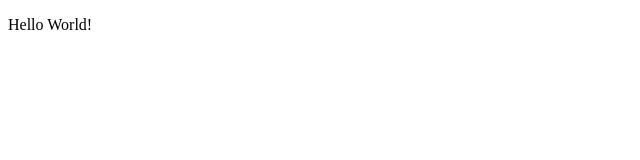
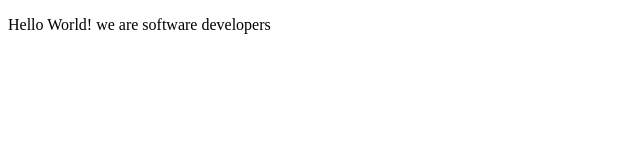
Before and after one commit to utsargo/dicksonUtsargoProject, a plain HTML site: page index.html in a window 1280 px wide. Shown: the whole page, without its empty margins (0-640 px from the left). Drawn offline with Linux system fonts and the light colour scheme.

Commit message:
Update index.html

```diff
--- a/index.html
+++ b/index.html
@@ -7,6 +7,6 @@
     <title>Document</title>
 </head>
 <body>
-    <p>Hello World!</p>
+    <p>Hello World! we are software developers</p>
 </body>
 </html>
```
